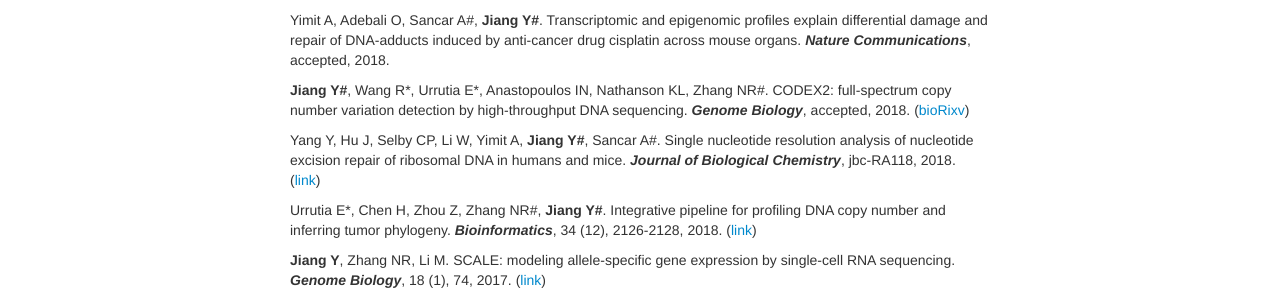
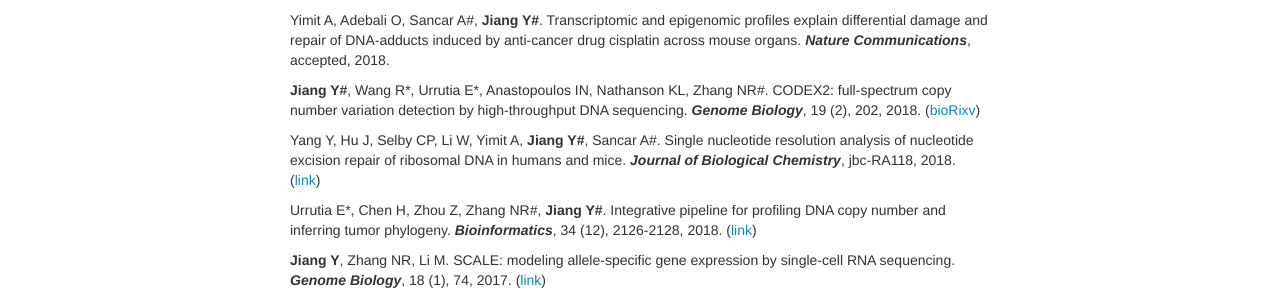
Before and after one commit to yuchaojiang/yuchaojiang.github.io, a Jekyll site: the page built from pages/pubs.md, in a window 1280 px wide. Shown: the part 284-578 px from the top of the page. Built offline with Jekyll 4.4.1, drawn with Linux system fonts in a browser that asks for light colours.

Commit message:
Update pubs.md

```diff
--- a/pages/pubs.md
+++ b/pages/pubs.md
@@ -18,7 +18,7 @@ Urrutia E\*, Chen L, Zhou H, **Jiang Y#**. Destin: toolkit for single-cell analy
 
 Yimit A, Adebali O, Sancar A#, **Jiang Y#**. Transcriptomic and epigenomic profiles explain differential damage and repair of DNA-adducts induced by anti-cancer drug cisplatin across mouse organs. ***Nature Communications***, accepted, 2018.
 
-**Jiang Y#**, Wang R\*, Urrutia E\*, Anastopoulos IN, Nathanson KL, Zhang NR#. CODEX2: full-spectrum copy number variation detection by high-throughput DNA sequencing. ***Genome Biology***, accepted, 2018. ([bioRixv](https://www.biorxiv.org/content/early/2018/04/01/211698))
+**Jiang Y#**, Wang R\*, Urrutia E\*, Anastopoulos IN, Nathanson KL, Zhang NR#. CODEX2: full-spectrum copy number variation detection by high-throughput DNA sequencing. ***Genome Biology***, 19 (2), 202, 2018. ([bioRixv](https://www.biorxiv.org/content/early/2018/04/01/211698))
 
 Yang Y, Hu J, Selby CP, Li W, Yimit A, **Jiang Y#**, Sancar A#. Single nucleotide resolution analysis of nucleotide excision repair of ribosomal DNA in humans and mice. ***Journal of Biological Chemistry***, jbc-RA118, 2018. ([link](http://www.jbc.org/content/early/2018/11/09/jbc.RA118.006121.full.pdf))
 
```
